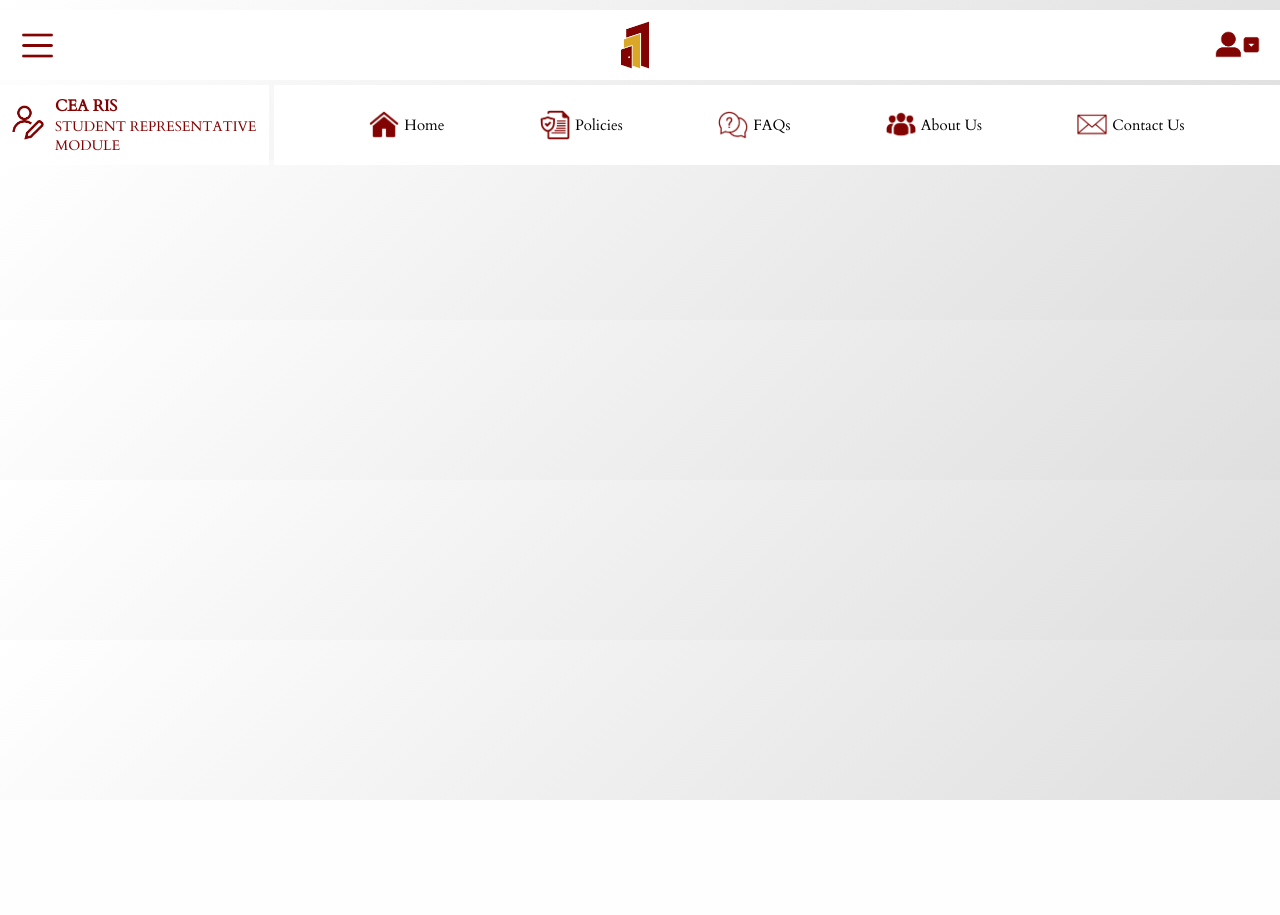
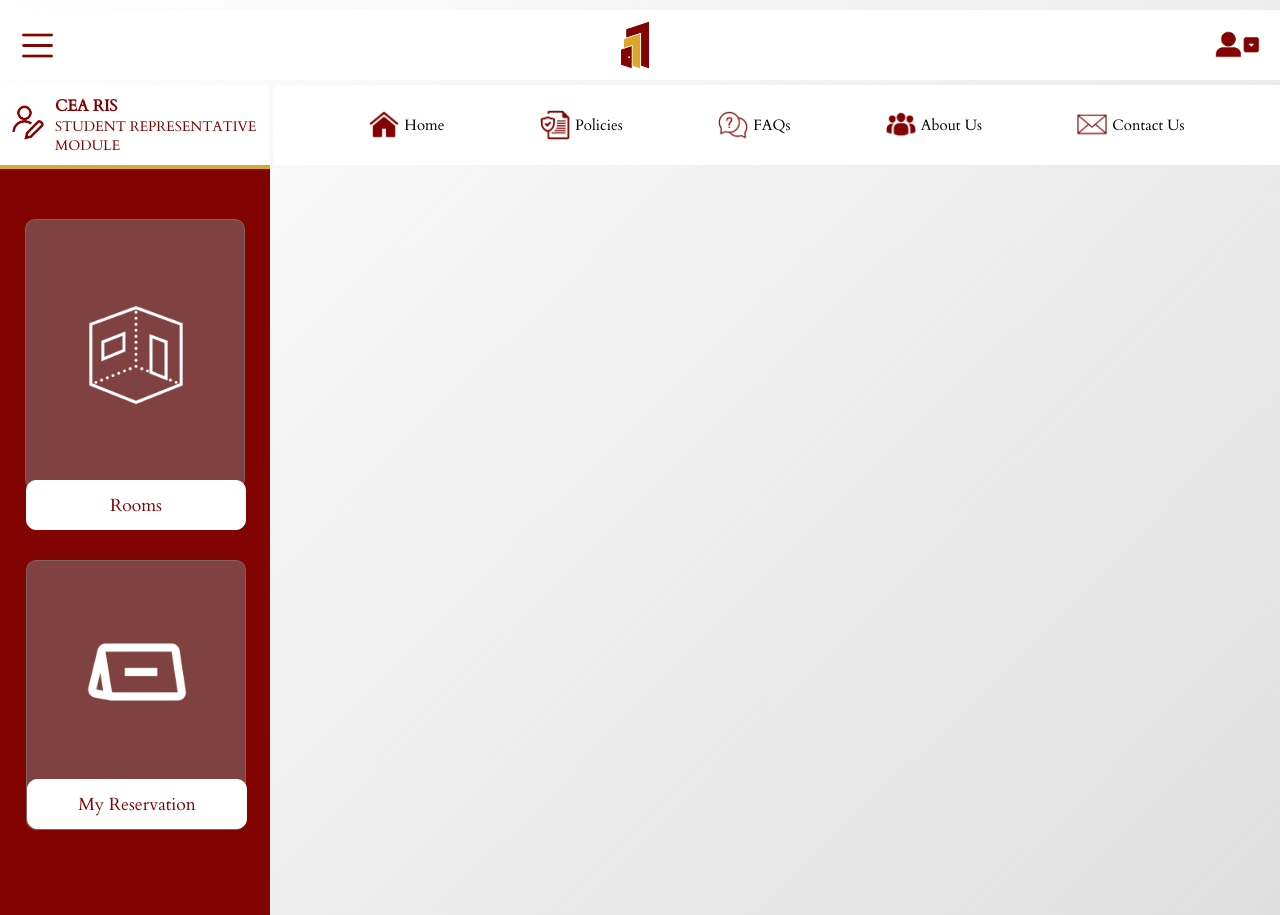
Before and after one commit to CMPE-40062-Azure-Python/CEA-ROOM-INFORMATION-SYSTEM, a Flask app: page /student-rep-home in a window 1280 px wide. Before the commit the page ends 800 px from the top, so only its background shows below. Run offline with Flask 3, Linux system fonts and the light colour scheme.

Commit message:
Side Bar

```diff
--- a/website/static/student-rep-home.css
+++ b/website/static/student-rep-home.css
@@ -36,16 +36,19 @@
     width: 35px;
     margin-right: auto;
     margin-left: 20px;
+    cursor: pointer;
   }
   .Logo {
     height: 50px;
     width: 50px;
+    cursor: pointer;
   }
   .Acc_Settings {
     height: 45px;
     width: 45px;
     margin-left: auto;
     margin-right: 20px;
+    cursor: pointer;
   }
   .Nav-bar {
     height: 80px;
@@ -71,6 +74,7 @@
   .Nav-left_img img{
     height: 35px;
     width: 35px;
+    cursor: pointer;
   }
   .Nav-left_text h1 {
     font-size: 16px;
@@ -118,8 +122,88 @@
     height: 30px;
     width: 30px;
     margin-right: 5px;
+    cursor: pointer;
 }
-.Home-Icon h2 {
+.Nav-Right-Content > div h2 {
     font-size: 15px;
     font-weight: 400;
+    cursor: pointer;
 }
+.Side-bar {
+    display: flex;
+    align-items: center;
+    width: 270px;
+    height: 750px;
+    margin-right: 0;
+    background-color: #810403;
+    margin-top: 5px;
+    display: flex;
+    flex-direction: column;
+    justify-content: start;
+    align-items: center;
+    border-top: 4px solid #DBA729;
+  }
+  .Side-bar > .Rooms, .Reservations {
+    width: 220px;
+    height: 270px;
+    background-color: rgba(128, 128, 128, 0.5);
+    border: 1px solid rgba(128, 128, 128, 0.5);
+    border-radius: 10px;
+    opacity: 4;
+    margin-top: 50px;
+  }
+  div.Reservations {
+    margin-top: 30px;
+    display: flex;
+    flex-direction: column;
+  }
+  .Side-bar > .Reservations > .Reservation-img-Container {
+    width: 220px;
+    height: 270px;
+  }
+  .Side-bar > .Rooms > .Room-img-Container {
+    width: 220px;
+    height: 270px;
+  }
+  div.Reservation-img-Container {
+    width: 220px;
+    height: 270px;
+  }
+  .Side-bar > .Rooms > .Room-img-Container img, .Reservations > .Reservation-img-Container img {
+    height: 100px;
+    width: 100px;
+  }
+  .Rooms > .Room-img-Container {
+    display: flex;
+    justify-content: center;
+    align-items: center;
+  }
+  .Reservations > .Reservation-img-Container {
+    display: flex;
+    justify-content: center;
+    align-items: center;
+  }
+   div.Rooms > .Rooms-bttn button {
+    height: 50px;
+    width: 220px;
+    border: 1px solid #ffffff;
+    border-radius: 10px;
+    background-color: #ffffff;
+    margin-top: -10px;
+    font-family: 'Cardo-Regular', sans-serif;
+    font-size: 1.1rem;
+    color: #810403;
+    cursor: pointer;
+  }
+  div.Reserve-bttn button {
+    height: 50px;
+    width: 220px;
+    border: 1px solid #ffffff;
+    border-radius: 10px;
+    background-color: #ffffff;
+    margin-top: -10px;
+    font-family: 'Cardo-Regular', sans-serif;
+    font-size: 1.1rem;
+    color: #810403;
+    cursor: pointer;
+  }
--- a/website/templates/student-rep-home.html
+++ b/website/templates/student-rep-home.html
@@ -88,5 +88,34 @@
             </div>
         </div>
     </div>
+    <div class="Side-bar">
+        <div class="Rooms">
+            <div class="Room-img-Container">
+                <img
+                class="Rooms-img"
+                src="{{ url_for('static', filename='images/student-rep-rooms.png') }}"
+                alt="Rooms Image"
+                />
+        </div>
+        <div class="Rooms-bttn">
+            <button onclick="handleRoomsButtonClick()">
+                Rooms
+            </button>
+        </div>
+        <div class="Reservations">
+            <div class="Reservation-img-Container">
+                <img
+                class="Reserve-img"
+                src="{{ url_for('static', filename='images/student-rep-reserve.png') }}"
+                alt="My Reservation Image"
+                />
+            </div>
+            <div class="Reserve-bttn">
+                <button onclick="handleReservationsButtonClick()">
+                    My Reservation
+                </button>
+            </div>
+        </div>
+    </div>
 </body>
 </html>
```
Also changed, not shown: website/static/images/student-rep-reserve.png (added), website/static/images/student-rep-rooms.png (added).
